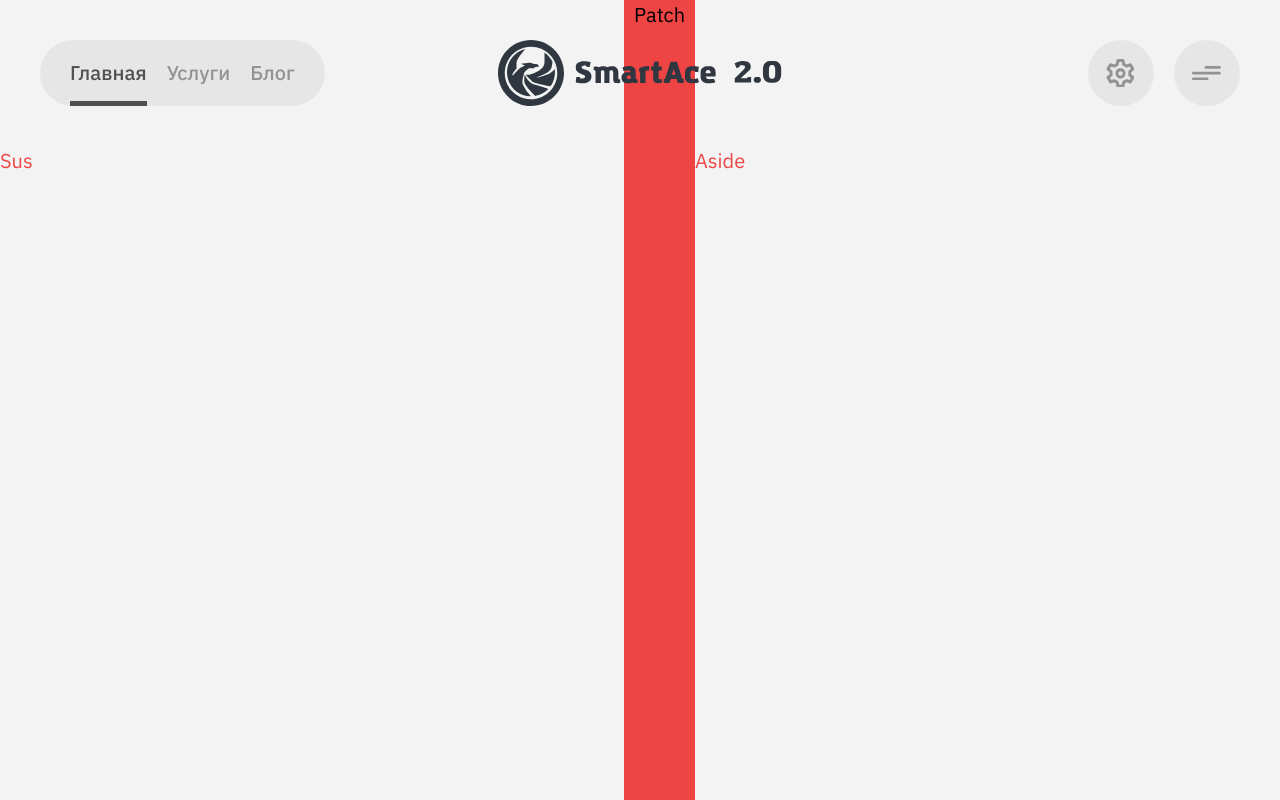
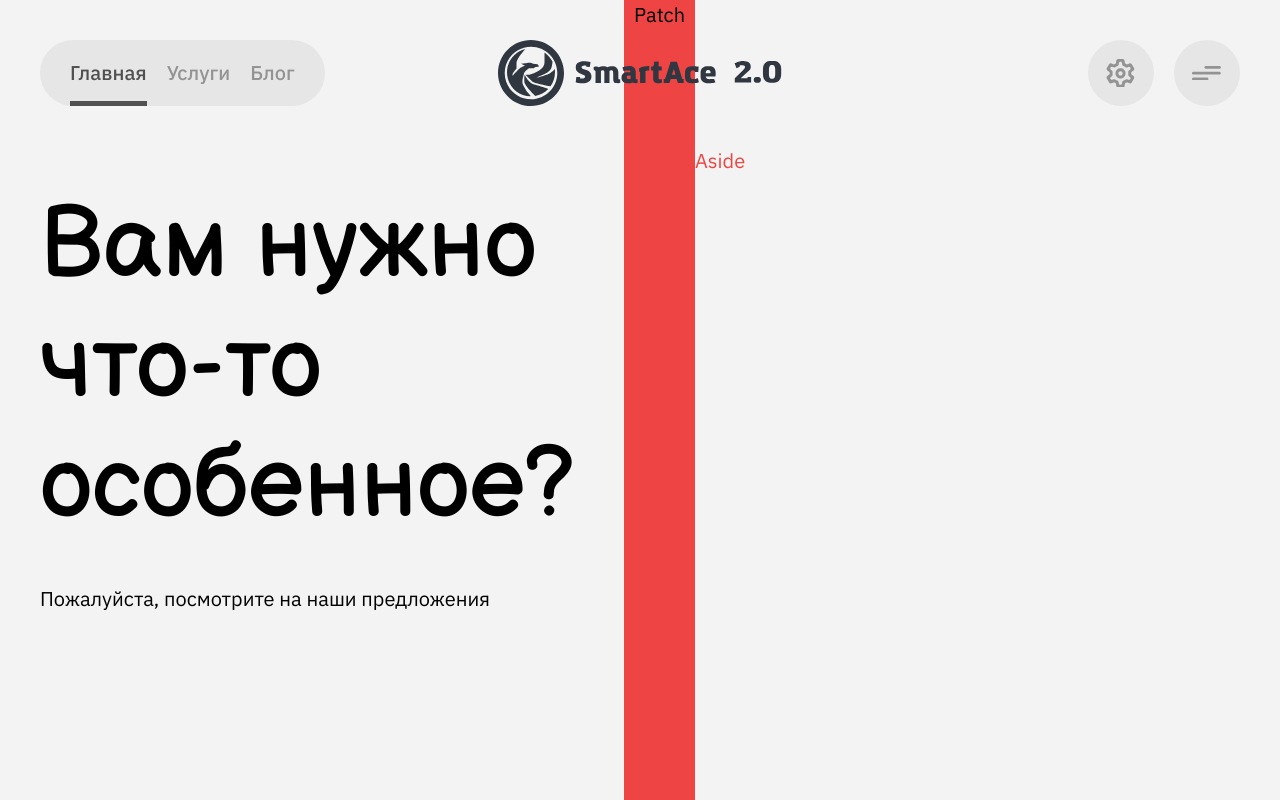
Before and after one commit to XenoPOMP/smart-ace-2.0, a Next.js app: page / in a window 1280 px wide. Built offline with nearby package versions, Linux system fonts and the light colour scheme.

Commit message:
create main part of MainPage

```diff
--- a/app/MainPage.module.scss
+++ b/app/MainPage.module.scss
@@ -0,0 +1,17 @@
+.pageWrapper {
+  font-size: 1rem; // 1em = 20px
+
+  main.mainPage {
+    @apply flex flex-col gap-[1.9em]
+           text-main-left-header justify-center;
+
+    overflow-y: hidden;
+    padding-left: var(--global-padding);
+    padding-right: var(--global-padding);
+
+    h1 {
+      font-size: 5em;
+      line-height: normal;
+    }
+  }
+}
--- a/app/page.tsx
+++ b/app/page.tsx
@@ -1,14 +1,29 @@
 import cn from 'classnames';
+import { Balsamiq_Sans } from 'next/font/google';
 
 import PageWithPatch from '@/src/components/layout/PageWithPatch/PageWithPatch';
 import UiContainer from '@/src/components/ui/UiContainer/UiContainer';
 
 import styles from './MainPage.module.scss';
 
+const specialFont = Balsamiq_Sans({
+  subsets: ['latin', 'cyrillic'],
+  weight: ['400', '700'],
+});
+
 export default function Home() {
   return (
-    <PageWithPatch proportion={'4fr max-content 585px'}>
-      <PageWithPatch.Main>Sus</PageWithPatch.Main>
+    <PageWithPatch
+      proportion={'4fr max-content 585px'}
+      className={cn(styles.pageWrapper)}
+    >
+      <PageWithPatch.Main className={cn(styles.mainPage)} hasTopPadding={false}>
+        <h1 className={cn(specialFont.className)}>
+          Вам нужно что-то особенное?
+        </h1>
+
+        <p>Пожалуйста, посмотрите на наши предложения</p>
+      </PageWithPatch.Main>
 
       <PageWithPatch.Patch className={cn('bg-red-500 text-black px-[.5rem]')} />
 
--- a/src/components/layout/PageWithPatch/PageWithPatch.tsx
+++ b/src/components/layout/PageWithPatch/PageWithPatch.tsx
@@ -10,10 +10,14 @@ import Main from './Main';
 import styles from './PageWithPatch.module.scss';
 import type { PageWithPatchProps } from './PageWithPatch.props';
 
+interface BlockSharedProps {
+  hasTopPadding?: boolean;
+}
+
 const PageWithPatch: VariableFC<'div', PageWithPatchProps> & {
-  Main: VariableFC<typeof Main, {}>;
-  Patch: VariableFC<typeof Patch, {}>;
-  Aside: VariableFC<typeof Aside, {}>;
+  Main: VariableFC<typeof Main, BlockSharedProps & {}>;
+  Patch: VariableFC<typeof Patch, BlockSharedProps & {}>;
+  Aside: VariableFC<typeof Aside, BlockSharedProps & {}>;
 } = ({ children, className, proportion = '1fr max-content 1fr', ...props }) => {
   return (
     <UiContainer
@@ -31,16 +35,26 @@ const PageWithPatch: VariableFC<'div', PageWithPatchProps> & {
   );
 };
 
-PageWithPatch.Main = ({ className, ...props }) => {
-  return <Main className={cn(styles.mainPageBlock, className)} {...props} />;
+PageWithPatch.Main = ({ className, hasTopPadding = true, ...props }) => {
+  return (
+    <Main
+      className={cn(styles.mainPageBlock, className, !hasTopPadding && '!py-0')}
+      {...props}
+    />
+  );
 };
 
 PageWithPatch.Patch = ({ ...props }) => {
   return <Patch {...props} />;
 };
 
-PageWithPatch.Aside = ({ className, ...props }) => {
-  return <Aside className={cn(styles.mainPageBlock, className)} {...props} />;
+PageWithPatch.Aside = ({ className, hasTopPadding = true, ...props }) => {
+  return (
+    <Aside
+      className={cn(styles.mainPageBlock, className, !hasTopPadding && '!py-0')}
+      {...props}
+    />
+  );
 };
 
 export default PageWithPatch;
```
